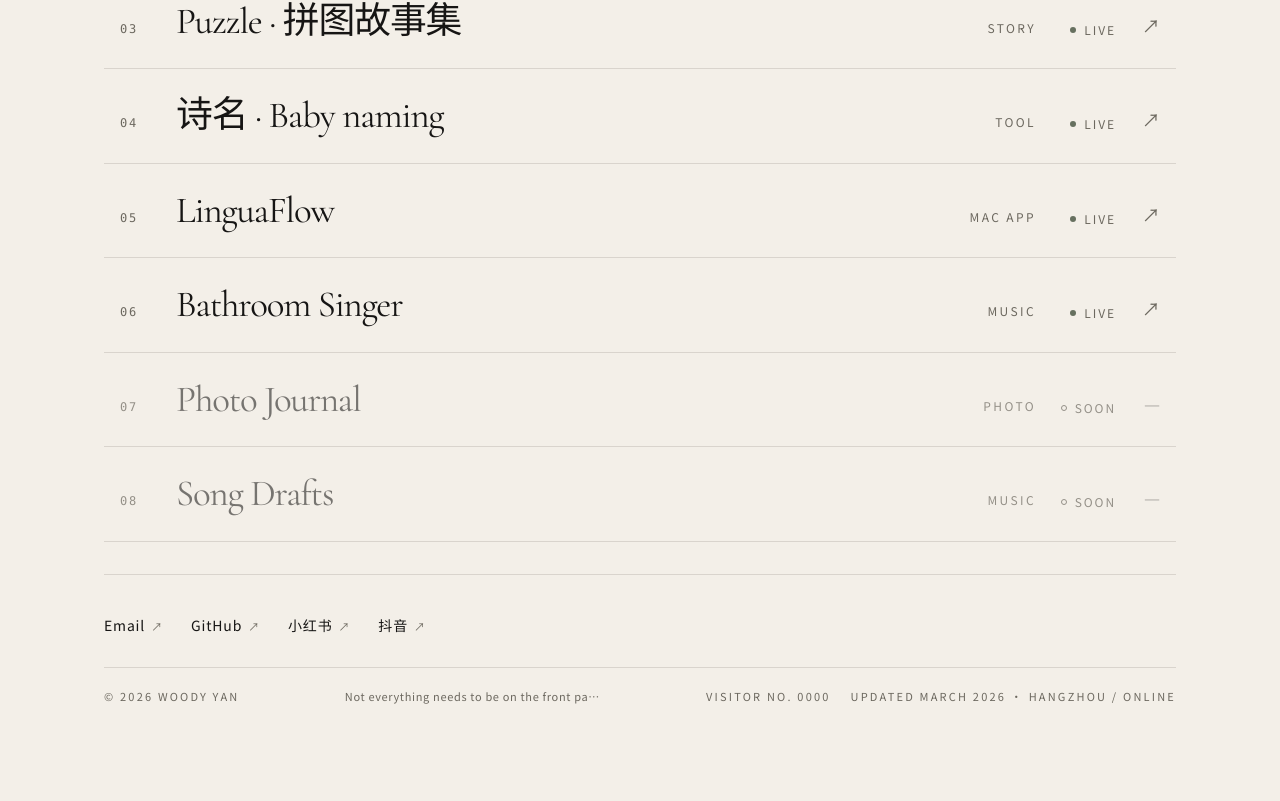
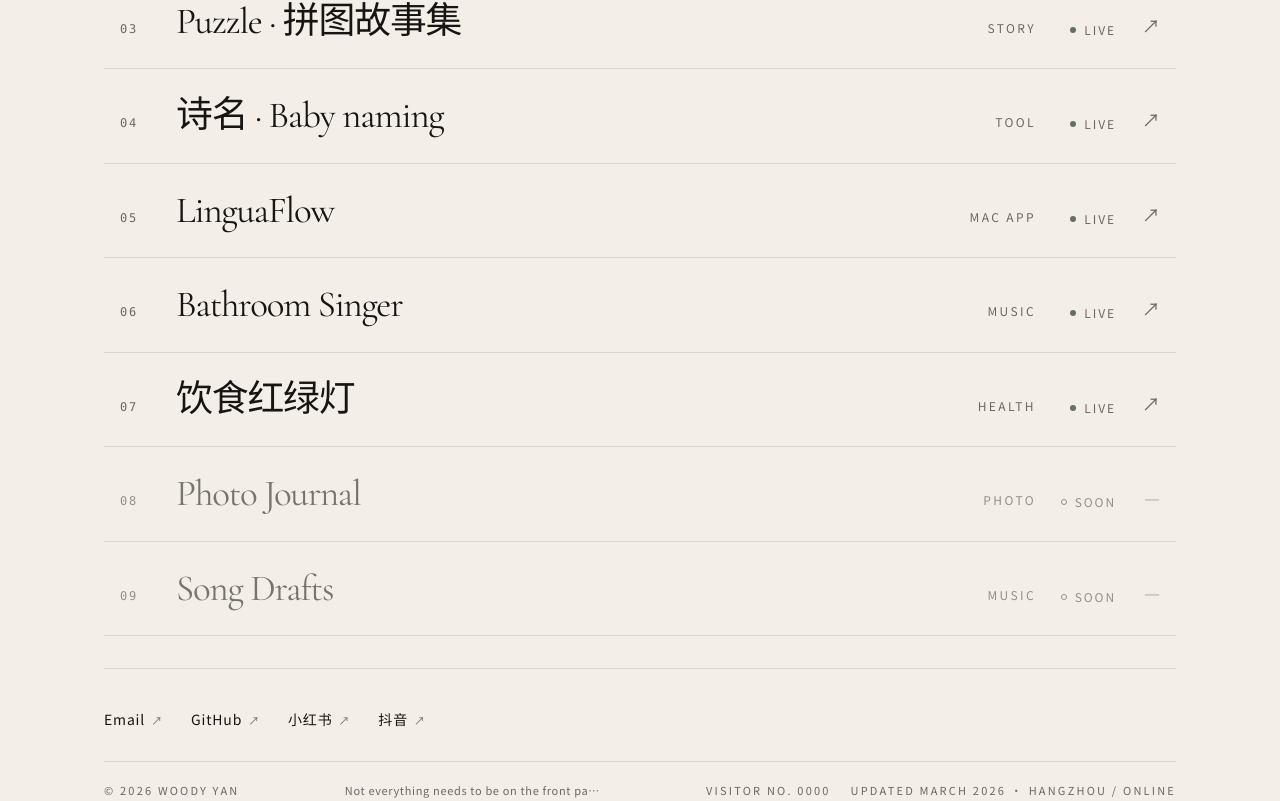
Before and after one commit to woodyyan/woodyyan, a Next.js app: page / in a window 1280 px wide. Shown: the part 910-1711 px from the top of the page. Before the commit the page ends 1674 px from the top, so only its background shows below. Built offline with nearby package versions, Linux system fonts and the light colour scheme; no server answers; the database is empty.

Commit message:
feat: add diet traffic light to homepage

```diff
--- a/src/content/site-content.ts
+++ b/src/content/site-content.ts
@@ -69,15 +69,23 @@
     status: "live",
   },
   {
+    id: "diet",
+    index: "07",
+    title: "饮食红绿灯",
+    category: "Health",
+    href: "https://diet.woodyyan.com/",
+    status: "live",
+  },
+  {
     id: "photography",
-    index: "07",
+    index: "08",
     title: "Photo Journal",
     category: "Photo",
     status: "soon",
   },
   {
     id: "new-songs",
-    index: "08",
+    index: "09",
     title: "Song Drafts",
     category: "Music",
     status: "soon",
```
